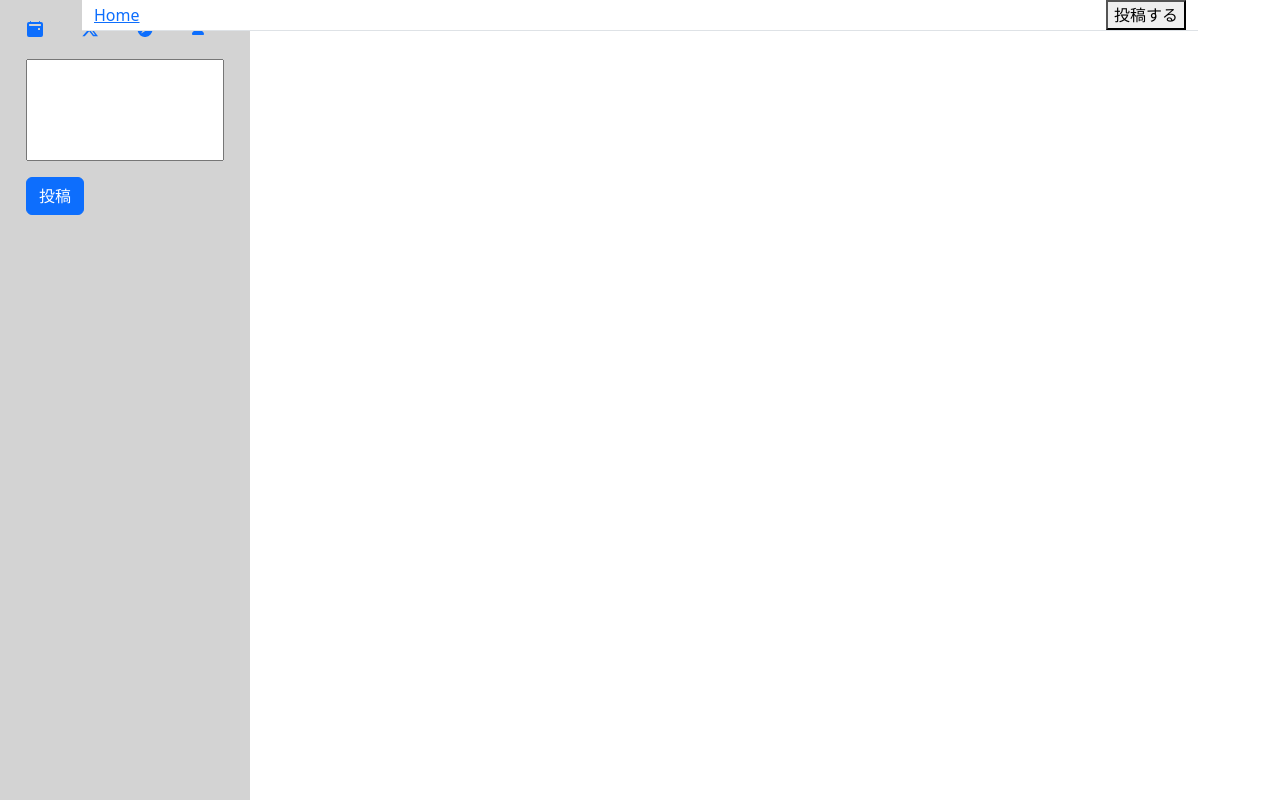
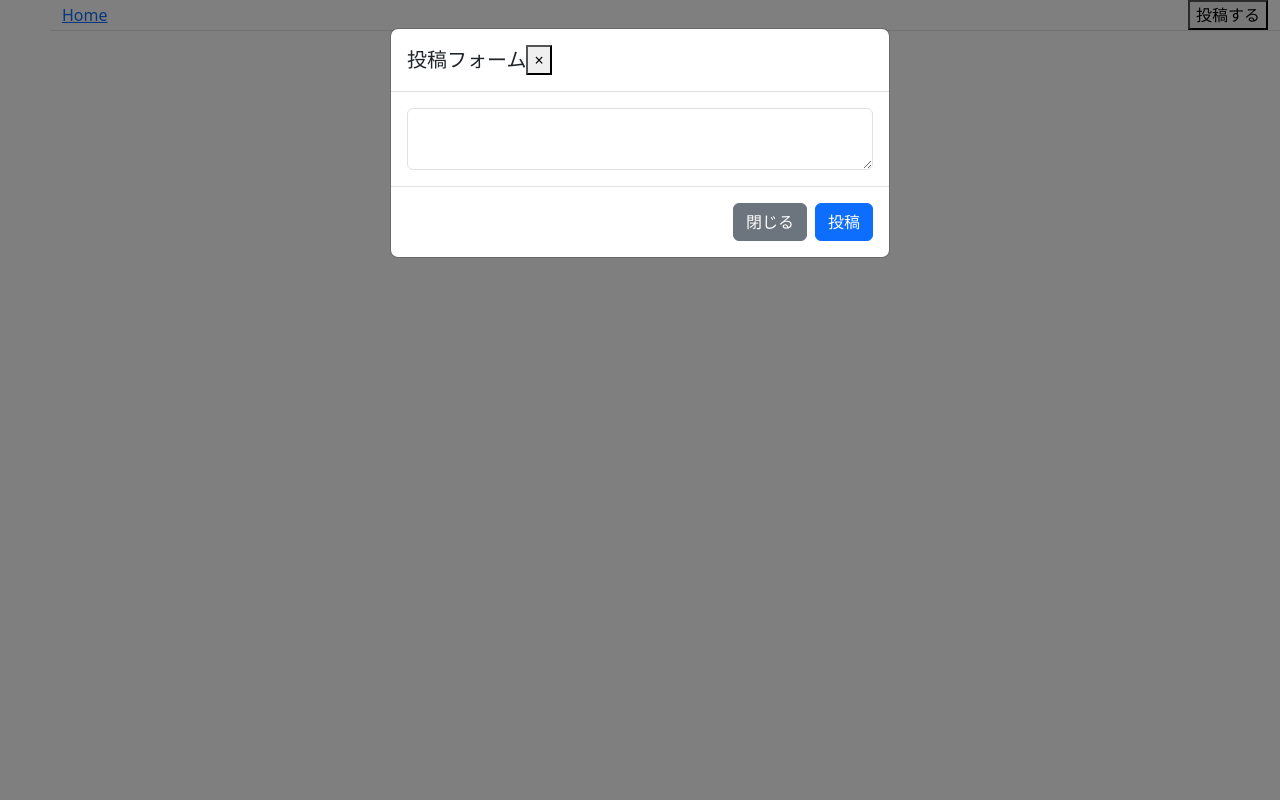
Before and after one commit to hibiki1023k/kcl-BBS, a Next.js app: page / in a window 1280 px wide. Both pictures are taken after a click on the button "投稿する". Built offline with nearby package versions, Linux system fonts and the light colour scheme.

Commit message:
modal finished

```diff
--- a/package.json
+++ b/package.json
@@ -10,6 +10,8 @@
   },
   "dependencies": {
     "bootstrap": "^5.3.2",
+    "dompurify": "^3.0.6",
+    "marked": "^11.1.0",
     "next": "^14.0.4",
     "react": "^18.2.0",
     "react-dom": "^18.2.0",
--- /dev/null
+++ b/src/components/Modal.js
@@ -0,0 +1,55 @@
+// ~/src/app/Modal.js
+import React, { useState, useEffect } from 'react';
+import 'bootstrap/dist/css/bootstrap.min.css';
+import { marked } from 'marked';
+import DOMPurify from 'dompurify';
+
+function Modal({ closeModal }) {
+    const [text, setText] = useState('');
+    const [showModal, setShowModal] = useState(false);
+
+    useEffect(() => {
+        setShowModal(true);
+    }, []);
+
+    const handleChange = (e) => {
+        setText(e.target.value);
+    };
+
+    const handleSubmit = () => {
+        setShowModal(false);
+        closeModal();
+    };
+
+    const handleClose = () => {
+        setShowModal(false);
+        closeModal();
+    };
+
+    return (
+        <>
+            {showModal && <div className="modal-backdrop show"></div>}
+            <div className={`modal ${showModal ? 'show' : ''}`} tabIndex="-1" role="dialog" style={{ display: showModal ? 'block' : 'none' }}>
+                <div className="modal-dialog" role="document">
+                    <div className="modal-content">
+                        <div className="modal-header">
+                            <h5 className="modal-title">投稿フォーム</h5>
+                            <button type="button" className="close" aria-label="Close" onClick={handleClose}>
+                                <span aria-hidden="true">&times;</span>
+                            </button>
+                        </div>
+                        <div className="modal-body">
+                            <textarea className="form-control" value={text} onChange={handleChange} />
+                        </div>
+                        <div className="modal-footer">
+                            <button type="button" className="btn btn-secondary" onClick={handleClose}>閉じる</button>
+                            <button type="button" className="btn btn-primary" onClick={handleSubmit}>投稿</button>
+                        </div>
+                    </div>
+                </div>
+            </div>
+        </>
+    );
+}
+
+export default Modal;
--- a/src/app/header.js
+++ b/src/components/header.js
@@ -1,11 +1,11 @@
-// header.js
+// ~/src/app/header.js
 import Link from 'next/link';
 import 'bootstrap/dist/css/bootstrap.min.css';
 import React from 'react';
 
 const Header = ({onOpenModal}) => {
     return (
-        <header className="sticky-top border-bottom bg-white">
+        <header className="sticky-top border-bottom bg-white" style={{marginLeft: '50px'}}>
             <div className="container-fluid d-flex justify-content-between align-items-center">
                 <Link href="/">
                     Home
--- a/src/app/layout.js
+++ b/src/components/layout.js
@@ -1,4 +1,4 @@
-//layout.js
+// ~/src/app/layout.js
 "use client";
 import React, { useState } from 'react';
 import Header from './header';
--- a/src/app/app.js
+++ b/src/pages/_app.js
@@ -1,24 +1,28 @@
-// app.js
+// ~/src/app/_app.js
 import React, { useState } from 'react';
-import Header from './header';
-import Modal from './Modal';
+import Header from '../components/header'
+import Modal from '../components/Modal';
 
 function App() {
     const [isModalOpen, setIsModalOpen] = useState(false);
 
     const handleOpenModal = () => {
         setIsModalOpen(true);
+        console.log('Open Modal');
     };
+
 
     const handleCloseModal = () => {
         setIsModalOpen(false);
+        console.log('Close Modal');
     }
+    console.log('App');
 
     return (
-        <>
+        <div className="App">
             <Header onOpenModal={handleOpenModal} />
-            {isModalOpen && <Modal onClose={handleCloseModal} />}
-        </>
+            {isModalOpen && <Modal closeModal={handleCloseModal} />}
+        </div>
     );
 }
 
--- a/src/app/page.js
+++ b/src/pages/index.js
@@ -1,4 +1,4 @@
-// page.js
+// ~/src/app/page.js
 import React from "react";
 import "bootstrap/dist/css/bootstrap.min.css";
 
```
Also changed, not shown: src/app/Modal.js (deleted, +0 -58 lines), src/components/footer.js (renamed from src/app/footer.js), src/components/sidebar.js (renamed from src/app/sidebar.js), 2 other files (tests, documents, lock files or other folders).
